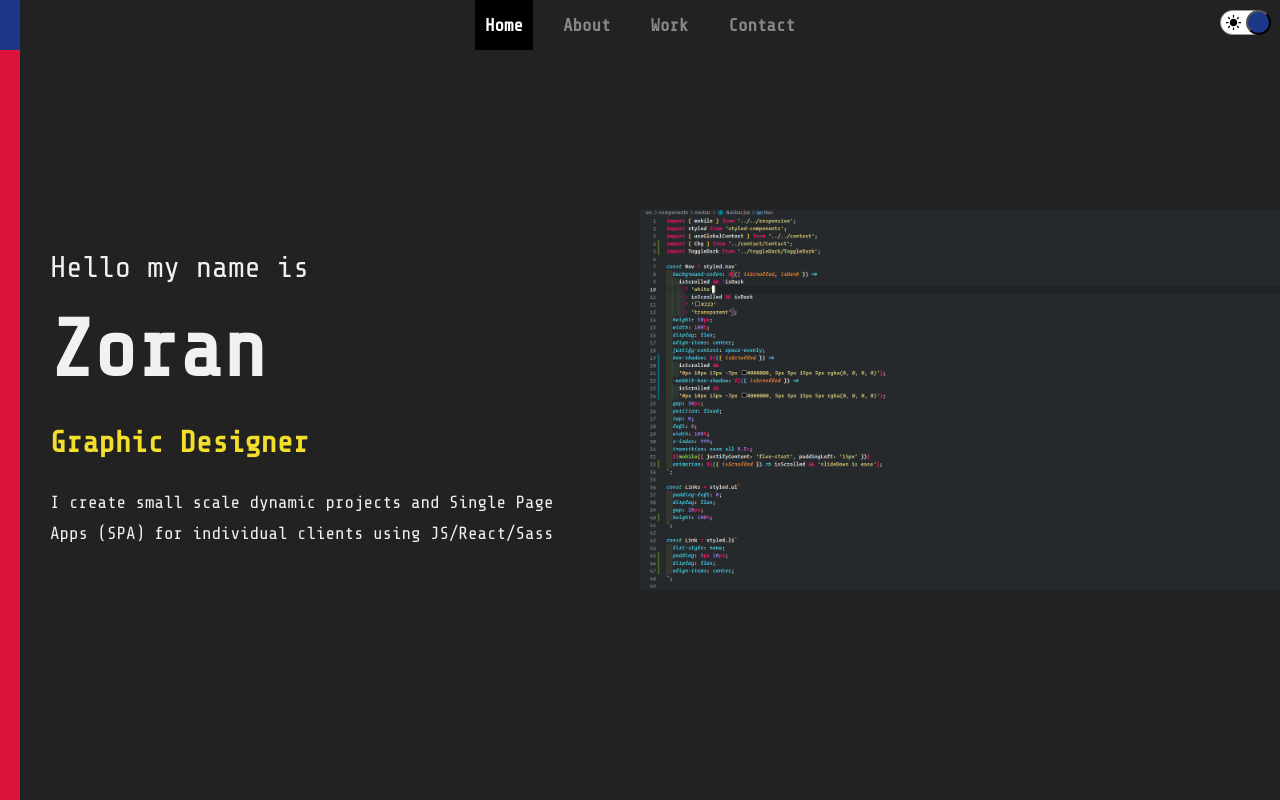
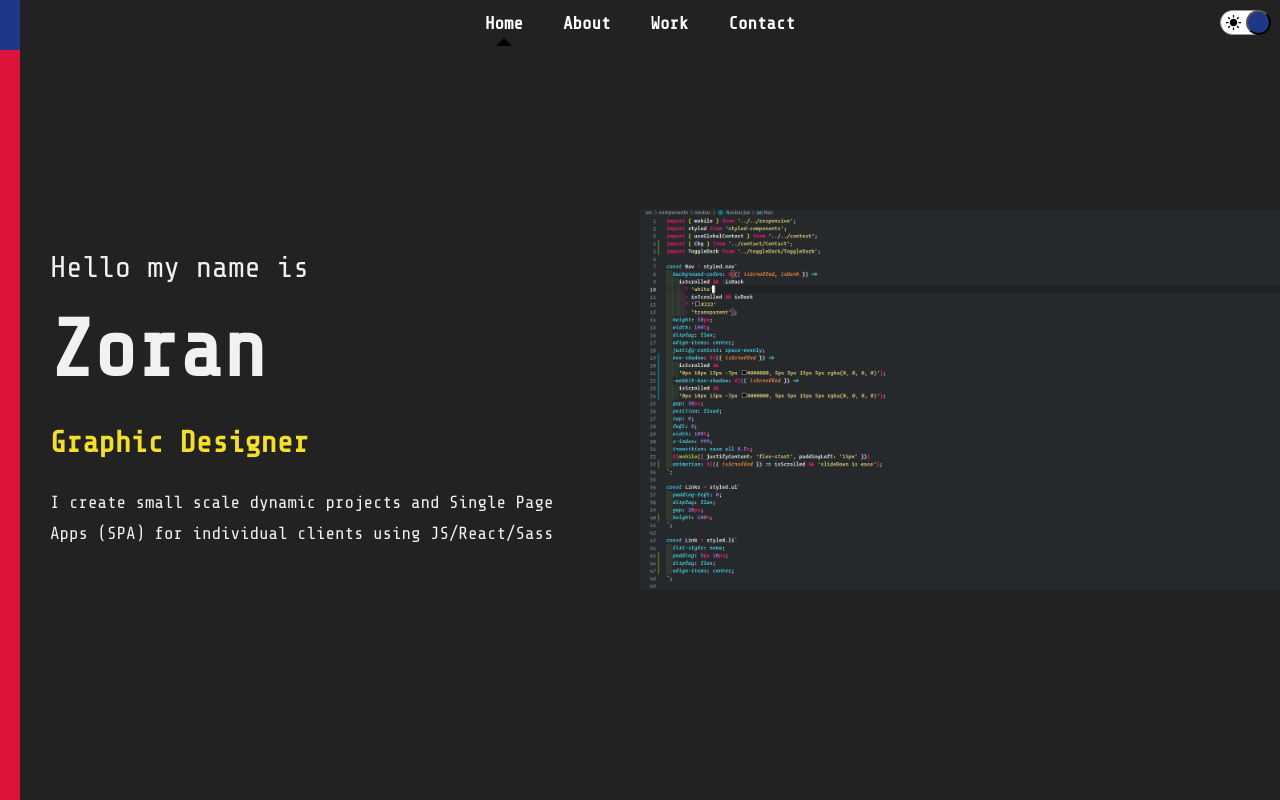
Before and after one commit to staystrongbg/portfolio, a React (Create React App) app: page / in a window 1280 px wide. Shown: the top 800 px of the page. Built offline with nearby package versions, Linux system fonts and the light colour scheme; some icons are missing.

Commit message:
Add files via upload

```diff
--- a/src/components/navbar/Navbar.jsx
+++ b/src/components/navbar/Navbar.jsx
@@ -9,7 +9,7 @@ const Nav = styled.nav`
     isScrolled && !isDark
       ? theme.colors.sucmurasta
       : isScrolled && isDark
-      ? theme.colors.sucmurastaDark
+      ? theme.colors.bg2
       : 'transparent'};
   height: 50px;
   width: 100%;
@@ -43,6 +43,20 @@ const Link = styled.li`
   padding: 5px 10px;
   display: flex;
   align-items: center;
+  border-bottom: 4px solid transparent;
+  position: relative;
+`;
+
+const ArrowUp = styled.div`
+  width: 0;
+  height: 0;
+  border-left: 8px solid transparent;
+  border-right: 8px solid transparent;
+  border-bottom: 8px solid black;
+  position: absolute;
+  bottom: 0;
+  left: 50%;
+  transform: translateX(-50%);
 `;
 
 const A = styled.a`
@@ -74,16 +88,27 @@ const Navbar = () => {
         {liList.map((link) => (
           <Link
             key={link.id}
-            style={{ background: `${isActive === link.id ? '#000' : ''}` }}
+            style={
+              {
+                // borderBottom: `${isActive === link.id ? '4px solid #000' : ''}`,
+              }
+            }
           >
             <A
               onClick={() => setIsActive(link.id)}
-              style={{ color: `${isActive === link.id ? '#fff' : ''}` }}
+              style={{
+                color: `${isDark ? '#fff' : '#222'}`,
+              }}
               {...props}
               href={`#${link.href.toLowerCase()}`}
             >
               {link.href}
             </A>
+            <ArrowUp
+              style={{
+                visibility: `${isActive === link.id ? 'visible' : 'hidden'}`,
+              }}
+            />
           </Link>
         ))}
       </Links>
```
